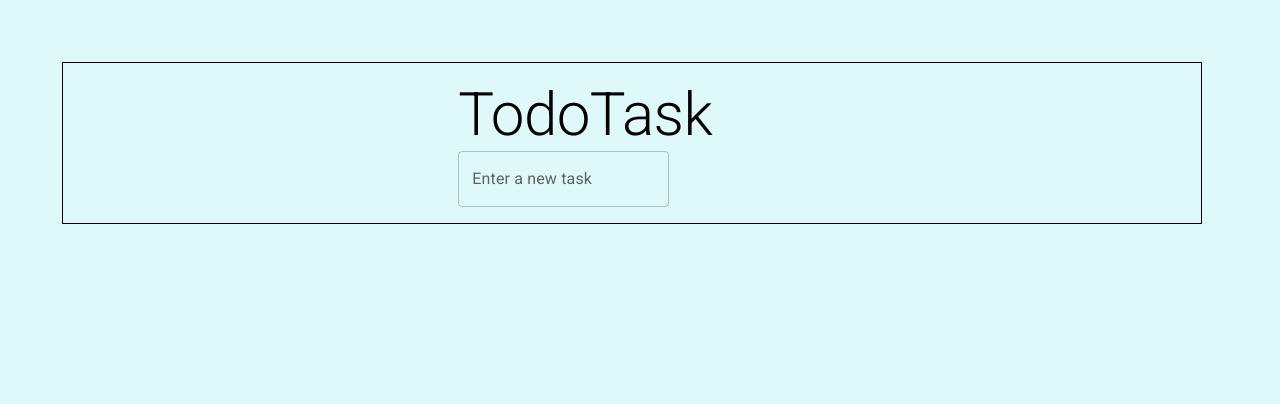
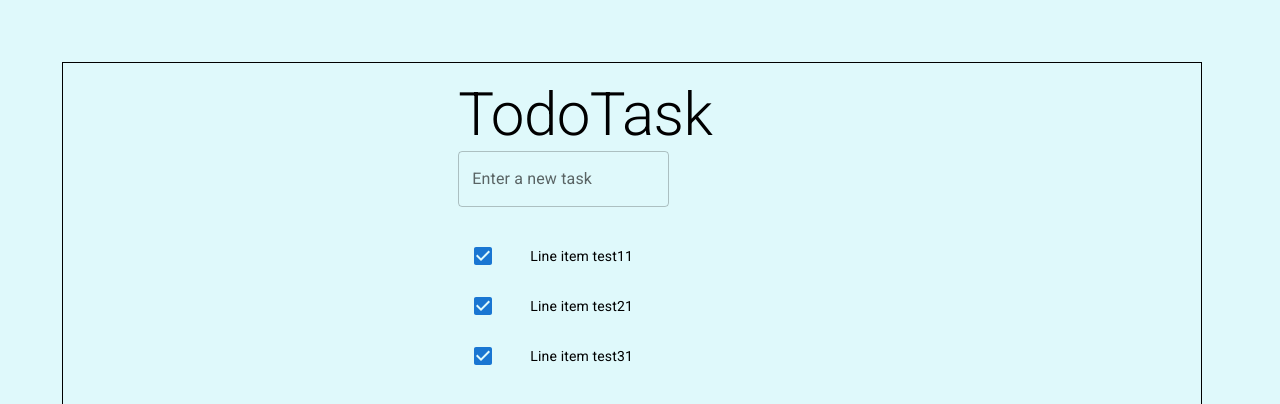
Before and after one commit to Calderdavid/todotask, a React (Vite) app: page / in a window 1280 px wide. Shown: the top 404 px of the page. Built offline with nearby package versions, Linux system fonts and the light colour scheme.

Commit message:
CheckList

```diff
--- a/package.json
+++ b/package.json
@@ -11,9 +11,11 @@
     "@emotion/react": "^11.9.3",
     "@emotion/styled": "^11.9.3",
     "@fontsource/roboto": "^4.5.7",
+    "@mui/icons-material": "^5.8.4",
     "@mui/material": "^5.8.7",
     "@reduxjs/toolkit": "^1.8.3",
     "bootstrap": "5.2.0-beta1",
+    "nanoid": "^4.0.0",
     "react": "^18.0.0",
     "react-dom": "^18.0.0",
     "react-redux": "^8.0.2",
--- a/src/todotask/Todo.jsx
+++ b/src/todotask/Todo.jsx
@@ -1,24 +1,8 @@
-import { Grid, TextField, Typography } from "@mui/material"
-import {useState} from 'react'
+import { Grid } from "@mui/material"
+import { GetTask } from "./components/GetTask"
+
 
 export const Todo = () => {
-
-  const [newTask, setNewTask] = useState("")
-  const [newTasks, setNewTasks] = useState([])
-
-  const handleInputChange = (e) => {
-    setNewTask(e.target.value)
-  }
-
-  const addNewTask = (e) => {
-    const task = e.target.value
-
-    if (e.key === 'Enter') {
-      setNewTasks([...newTasks, task])
-      setNewTask("")
-    }
-
-  }
 
 
   return (
@@ -32,7 +16,7 @@ export const Todo = () => {
     >
 
         <Grid item xs={4}>
-
+          {/* Componente */}
         </Grid>
 
 
@@ -40,26 +24,8 @@ export const Todo = () => {
           xs={8}
           sx={{mb: 2}}
         >
-            <Typography variant="h2">TodoTask</Typography>
+          <GetTask />
 
-            <TextField
-              type="text"
-              label="Enter a new task"
-              value={newTask}
-              onChange={handleInputChange}
-              onKeyDown={addNewTask}
-            />
-
-
-            {
-              newTasks.map((task, index) =>{
-                return(
-                  <ul>
-                    <li key={index}>{task}</li>
-                  </ul>
-                )
-              })
-            }
         </Grid>
     </Grid>
   )
--- /dev/null
+++ b/src/todotask/components/CheckList.jsx
@@ -0,0 +1,61 @@
+import { useState } from 'react';
+import {
+    List,
+    ListItem,
+    ListItemButton,
+    ListItemIcon,
+    ListItemText,
+    Checkbox,
+    IconButton,
+    Icon
+} from '@mui/material';
+
+export const CheckList = ({task}) =>{
+  const [checked, setChecked] = useState(task);
+
+  const handleToggle = (value) => () => {
+    const currentIndex = checked.indexOf(value);
+    const newChecked = [...checked];
+
+    if (currentIndex === -1) {
+      newChecked.push(value);
+    } else {
+      newChecked.splice(currentIndex, 1);
+    }
+
+    setChecked(newChecked);
+  };
+
+  return (
+
+    <List sx={{ width: '100%',mt: 2, maxWidth: 360, borderRadius: '5px'}}>
+      {task.map((value) => {
+        const labelId = `checkbox-list-label-${value}`;
+
+        return (
+          <ListItem
+            key={value}
+            secondaryAction={
+              <IconButton edge="end" aria-label="comments">
+                <Icon />
+              </IconButton>
+            }
+            disablePadding
+          >
+            <ListItemButton role={undefined} onClick={handleToggle(value)} dense>
+              <ListItemIcon>
+                <Checkbox
+                  edge="start"
+                  checked={checked.indexOf(value) !== -1}
+                  tabIndex={-1}
+                  disableRipple
+                  inputProps={{ 'aria-labelledby': labelId }}
+                />
+              </ListItemIcon>
+              <ListItemText id={labelId} primary={`Line item ${value + 1}`} />
+            </ListItemButton>
+          </ListItem>
+        );
+      })}
+    </List>
+)}
--- /dev/null
+++ b/src/todotask/components/GetTask.jsx
@@ -0,0 +1,52 @@
+import { TextField, Typography } from "@mui/material"
+import { nanoid } from 'nanoid'
+import {useState} from 'react'
+import { CheckList } from "./CheckList"
+
+
+export const GetTask = () => {
+
+    const [newTask, setNewTask] = useState("")
+    const [newTasks, setNewTasks] = useState(['test1', 'test2', 'test3'])
+
+    const handleInputChange = (e) => {
+      setNewTask(e.target.value)
+    }
+
+    const addNewTask = (e) => {
+      const task = e.target.value
+
+      if (e.key === 'Enter' && newTask != '') {
+        setNewTasks([...newTasks, task])
+        setNewTask("")
+      }
+
+    }
+
+  return (
+    <>
+        <Typography variant="h2">TodoTask</Typography>
+
+        <TextField
+            type="text"
+            label="Enter a new task"
+            value={newTask}
+            onChange={handleInputChange}
+            onKeyDown={addNewTask}
+        />
+
+        {/* <ul>
+            {
+                newTasks.map((task) =>{
+                    const id = nanoid()
+                    return(
+                        <li key={id}>{task}</li>
+                    )
+                })
+            }
+        </ul> */}
+        <CheckList task={newTasks}/>
+
+    </>
+  )
+}
```
Also changed, not shown: 2 other files (tests, documents, lock files or other folders).
